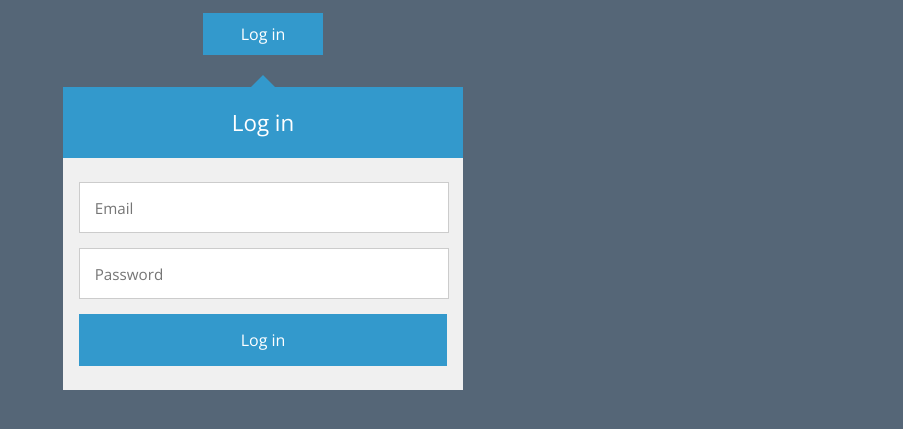
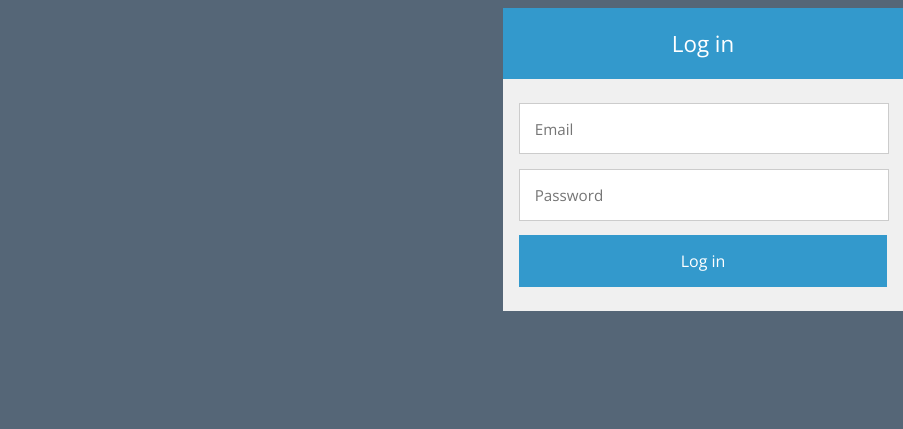
Before and after one commit to HENM1415/henm1415g3, a CodeIgniter app: template Source/application/views/index.html in a window 1280 px wide. Shown: the top 429 px of the page, without its empty margins (377-1280 px from the left). Run offline with CodeIgniter, Linux system fonts and the light colour scheme; the template is opened without the code that fills it, so the values that code supplies are empty; some libraries are stand-ins or nearby versions.

Commit message:
login form updated

```diff
--- a/Source/css/style.css
+++ b/Source/application/views/css/style.css
@@ -7,38 +7,15 @@ body {
     padding: 0;
 }
 
-.button {
-    width: 100px;
-    background: #3399cc;
-    display: block;
-    margin: 1% auto 0;
-    padding: 10px;
-    text-align: center;
-    text-decoration: none;
-    color: #fff;
-    cursor: pointer;
-    transition: background .3s;
-    -webkit-transition: background .3s;
-}
-
-.button:hover {
-    background: #2288bb;
-}
-
 #login {
-    width: 400px;
+    max-width: 400px;
+    min-width: 100px;
+    width: 50%;
     padding: 0;
+    float: right;
     margin: 8px auto 2%;
     transition: opacity 1s;
     -webkit-transition: opacity 1s;
-}
-
-#triangle {
-    width: 0;
-    padding: 0;
-    border: 12px solid transparent;
-    border-bottom-color: #3399cc;
-    margin: 0 auto;
 }
 
 #login h1 {
--- a/Source/application/views/index.html
+++ b/Source/application/views/index.html
@@ -7,11 +7,7 @@
 </head>
 <body>
 
-
-<span href="#" class="button" id="toggle-login">Log in</span>
-
 <div id="login">
-    <div id="triangle"></div>
     <h1>Log in</h1>
 
     <form action="<?php echo site_url('login') ?>" class="login-form" method="post">
```
Also changed, not shown: Source/application/views/scripts/app.js (renamed from Source/scripts/app.js).
